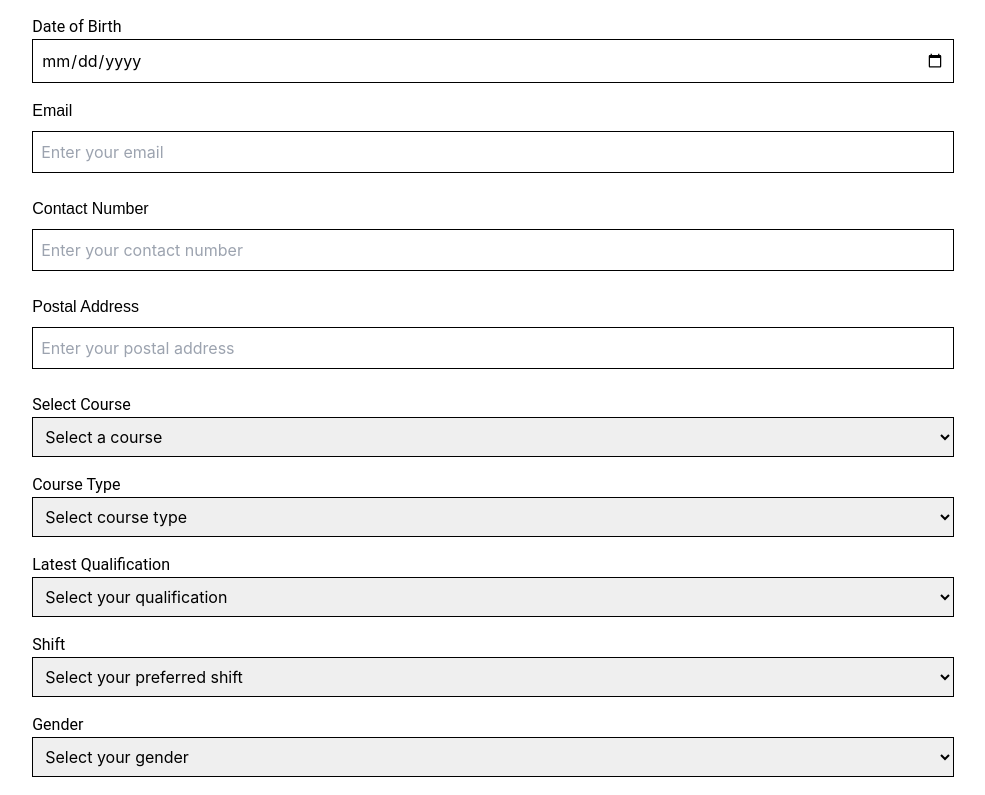
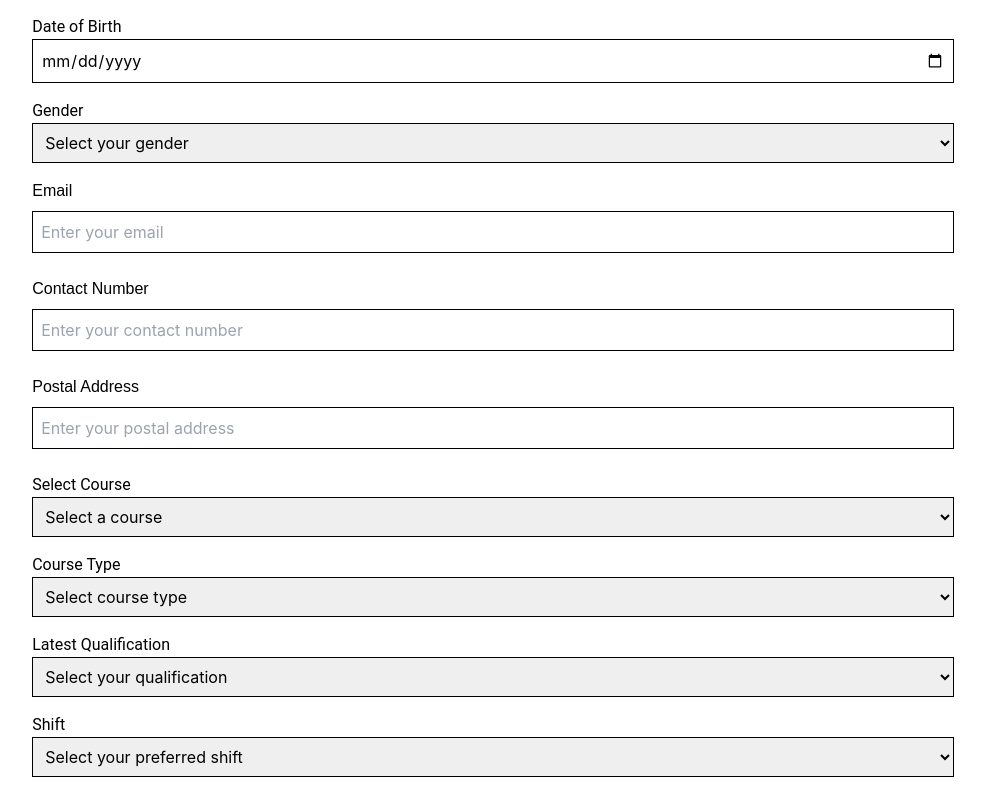
Before and after one commit to AmmarHussainn/aptech-new, a React (Create React App) app: page /applynow in a window 1280 px wide. Shown: the part 420-1215 px from the top of the page, without its empty margins (147-1132 px from the left). Built offline with nearby package versions, Linux system fonts and the light colour scheme.

Commit message:
Form updates

```diff
--- a/src/pages/Applynow.js
+++ b/src/pages/Applynow.js
@@ -70,6 +70,24 @@ const Applynow = () => {
                 className='border border-black p-2 cursor-pointer '
               />
             </div>
+
+             {/* Gender Selection */}
+             <div className='flex flex-col py-2'>
+              <label className='font-roboto'>Gender</label>
+              <select
+                name='gender'
+                value={formData.gender}
+                onChange={handleChange}
+                className='border border-black p-2'
+              >
+                <option value=''>Select your gender</option>
+                <option value='Male'>Male</option>
+                <option value='Female'>Female</option>
+                <option value='Other'>Other</option>
+
+              </select>
+            </div>
+
 
             <TextInputField
               label='Email'
@@ -180,21 +198,6 @@ const Applynow = () => {
               </select>
             </div>
 
-            {/* Gender Selection */}
-            <div className='flex flex-col py-2'>
-              <label className='font-roboto'>Gender</label>
-              <select
-                name='gender'
-                value={formData.gender}
-                onChange={handleChange}
-                className='border border-black p-2'
-              >
-                <option value=''>Select your gender</option>
-                <option value='Male'>Male</option>
-                <option value='Female'>Female</option>
-
-              </select>
-            </div>
 
             {/* Feedback TextArea */}
             <div className='flex flex-col py-2'>
--- a/src/pages/Courses.js
+++ b/src/pages/Courses.js
@@ -15,7 +15,7 @@ export const Courses = () => {
         <div className='flex flex-col md:flex-row justify-center md:gap-5 flex-wrap'>
           {courses?.map((course) => {
             return (
-              <div className='lg:w-[32%] md:w-[44%] cursor-pointer  flex flex-col  rounded-lg gap-5 md:gap-0 bg-white shadow-lg  mt-5 transform transition-transform duration-500 hover:-translate-y-2'>
+              <div className='lg:w-[32%]  md:w-[44%] cursor-pointer  flex flex-col  rounded-lg gap-5 md:gap-0 bg-white shadow-lg  mt-5 transform transition-transform duration-500 hover:-translate-y-2'>
                 <div className='w-[100%] h-[315px] md:h-[350px] '>
                   <img
                     alt=''
@@ -23,7 +23,7 @@ export const Courses = () => {
                     className='object-cover w-full h-full rounded-md'
                   />
                 </div>
-                <div className='w-[100%]  md:p-5  flex flex-col gap-4 md:gap-0 justify-between'>
+                <div className='w-[100%]  md:p-5 p-2 flex flex-col gap-4 md:gap-0 justify-between'>
                   <div className='flex flex-col gap-4'>
                     <h3 className='font-poppins font-bold text-[18px]'>
                       {course.title}
--- a/src/pages/Home.js
+++ b/src/pages/Home.js
@@ -52,10 +52,12 @@ function Home() {
 
 
       {/* 2ND SECTION */}
-      <div className='flex flex-col md:flex-row justify-center md:gap-5 flex-wrap'>
-          {courses?.slice(0, 5).map((course) => {
+
+
+<div className='flex flex-col md:flex-row justify-center md:gap-5 flex-wrap'>
+          {courses?.slice(0,5).map((course) => {
             return (
-              <div className='lg:w-[32%] md:w-[44%]  flex flex-col  rounded-lg gap-5 md:gap-0 bg-white shadow-lg  mt-5 transform transition-transform duration-500 hover:-translate-y-2'>
+              <div className='lg:w-[32%] md:p-0 p-2 md:w-[44%] cursor-pointer  flex flex-col  rounded-lg gap-5 md:gap-0 bg-white shadow-lg  mt-5 transform transition-transform duration-500 hover:-translate-y-2'>
                 <div className='w-[100%] h-[315px] md:h-[350px] '>
                   <img
                     alt=''
@@ -63,12 +65,12 @@ function Home() {
                     className='object-cover w-full h-full rounded-md'
                   />
                 </div>
-                <div className='w-[100%]  md:p-5  flex flex-col gap-4 md:gap-0 justify-between'>
+                <div className='w-[100%]  md:p-5 p-2 flex flex-col gap-4 md:gap-0 justify-between'>
                   <div className='flex flex-col gap-4'>
-                    <h3 className='font-poppins font-bold  text-[20px]'>
+                    <h3 className='font-poppins font-bold text-[18px]'>
                       {course.title}
                     </h3>
-                    <p className='font-poppins text-justify text-[14.4px]'>
+                    <p className='font-poppins text-[14.4px]'>
                       {course.description}
                     </p>
                   </div>
@@ -87,45 +89,7 @@ function Home() {
 
       {/* 3RD SECTION */}
       <div className='p-5 bg-[#f8f9fa] flex flex-col items-center'>
-        {/* <h2 className='font-poppins font-bold text-[22px] md:text-[30px]'>
-          Aptech cover every major cities in world.
-        </h2> */}
-        {/* <div className='w-full flex justify-between flex-col gap-4 md:gap-0 md:flex-row mt-5'>
-          <div className='w-[100%] md:w-[33.3%] flex flex-col items-center'>
-            <h1 className='text-[48px] md:text-[80px] text-[#444444] font-poppins font-bold'>
-              04
-            </h1>
-            <h3 className='text-[18px] md:text-[20px] text-[#000000] font-poppins mt-[-20px] '>
-              Continents
-            </h3>
-          </div>
-          <div className='w-[100%] md:w-[33.3%] flex flex-col items-center border-t-2 border-b-0 border-l-0 border-r-0 md:border-l-2 md:border-t-0 md border-dashed border-black'>
-            <h1 className='text-[48px] md:text-[80px] text-[#444444] font-poppins font-bold'>
-              26
-            </h1>
-            <h3 className='text-[18px] md:text-[20px] text-[#000000] font-poppins mt-[-20px] '>
-              Countries
-            </h3>
-          </div>
-          <div className='w-[100%] md:w-[33.3%] flex flex-col items-center border-t-2 border-b-0 border-l-0 border-r-0 md:border-l-2 md:border-t-0 md border-dashed border-black'>
-            <h1 className='text-[48px] md:text-[80px] text-[#444444] font-poppins font-bold'>
-              1576
-            </h1>
-            <h3 className='text-[18px] md:text-[20px] text-[#000000] font-poppins mt-[-20px] '>
-              Centers
-            </h3>
-          </div>
-        </div> */}
 
-        {/* <h2 className='font-poppins font-bold text-[22px] md:text-[30px] flex mt-9'>
-          <div className='inline text-[#008000]'>36</div>
-          centers across
-          <img
-            src={process.env.PUBLIC_URL + '/pakistan.png'}
-            className='w-[30px] object-contain inline'
-          />
-          Pakistan
-        </h2> */}
 
         <div className='flex flex-col md:flex-row rounded-lg gap-5 md:gap-0  p-4 mt-9 '>
           <div className='w-[100%] md:w-[55%] h-[400px] flex justify-end'>
@@ -157,18 +121,6 @@ function Home() {
 
       {/* 4TH SECTION */}
 
-      {/* <div className='p-5'>
-        <iframe
-          width='100%'
-          height='500'
-          src='https://www.youtube.com/embed/5VgJCjRPMm0?si=cyoTrykvRb9wlgds'
-          title='YouTube video player'
-          frameborder='0'
-          allow='accelerometer; autoplay; clipboard-write; encrypted-media; gyroscope; picture-in-picture; web-share'
-          referrerpolicy='strict-origin-when-cross-origin'
-          allowfullscreen
-        ></iframe>
-      </div> */}
       {/* 5TH SECTION */}
 
       <div>
```
